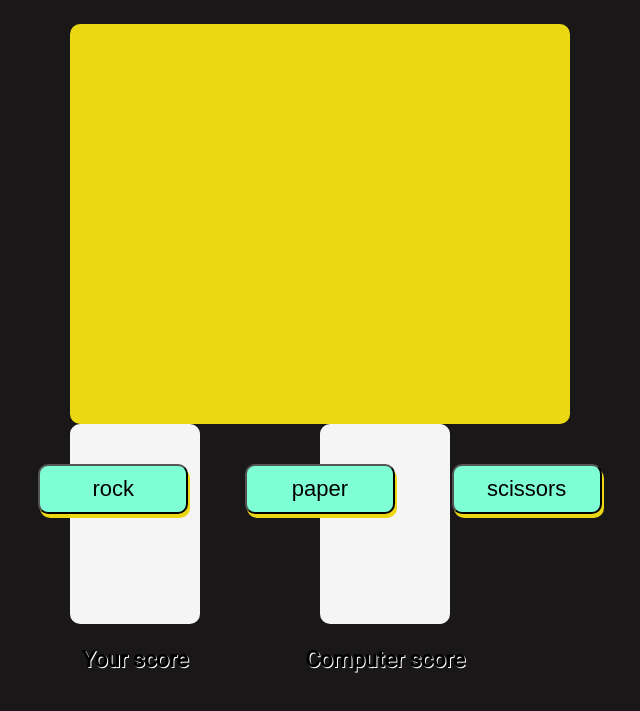
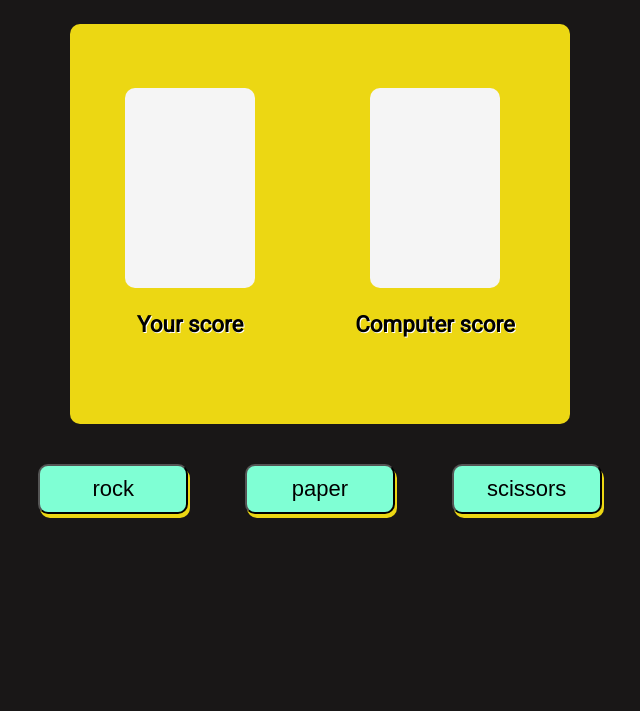
Before and after one commit to Darknab/rock-paper-scissors, a plain HTML site: page index.html in a window 1280 px wide. Both pictures are taken after a click on the button "New Game". Shown: the part 77-788 px from the top of the page, without its empty margins (320-960 px from the left). Drawn offline with Linux system fonts and the light colour scheme.

Commit message:
Fixed the problem where the scores were displayed outside the container

```diff
--- a/style.css
+++ b/style.css
@@ -15,12 +15,15 @@ h1 {
     background-color: rgb(236, 215, 19);
     margin: auto;
     border-radius: 10px;
+    display: flex;
+    justify-content: center;
+    align-items: center;
 }
 
 .start {
     display: flex;
     flex-direction: column;
-    justify-content: space-between;
+    justify-content: space-around;
     height: 100%;
 }
 
@@ -30,7 +33,8 @@ h1 {
 
 .scores {
     display: flex;
-    justify-content: space-between;
+    justify-content: center;
+    width: 100%;
 }
 
 button {
@@ -67,6 +71,8 @@ button {
     display: flex;
     flex-direction: column;
     align-items: center;
+    margin-left: 10%;
+    margin-right: 10%;
 
 }
 
```
